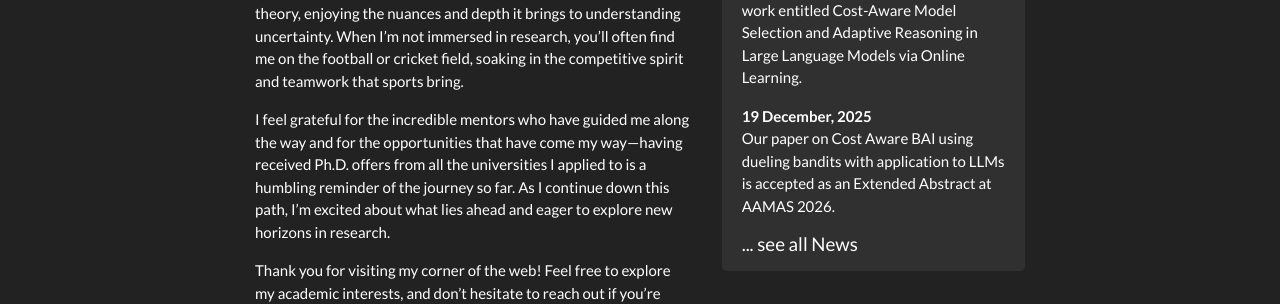
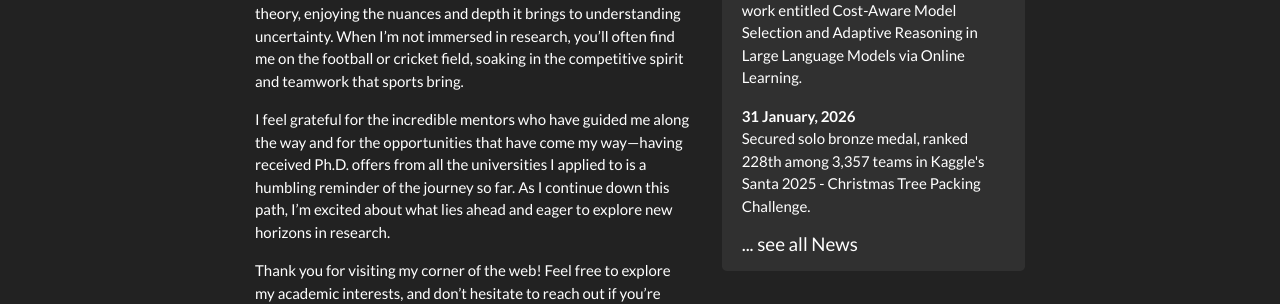
Before and after one commit to SarveshVGharat/SarveshVGharat.github.io, a Jekyll site: the page built from _pages/home.md, in a window 1280 px wide and 1323 px high. Shown: the part 706-1010 px from the top of the window. Built offline with Jekyll 4.4.1, drawn with Linux system fonts in a browser that asks for light colours; nearby versions of some CDN libraries; a style sheet for code colours, icons or effects is not loaded; part of the change alters nothing that is shown.

Commit message:
Update news.yml

```diff
--- a/_data/news.yml
+++ b/_data/news.yml
@@ -3,6 +3,9 @@
 
 - date: 23 February, 2026
   headline: "Got an acceptance at AAMAS DC for work entitled Cost-Aware Model Selection and Adaptive Reasoning in Large Language Models via Online Learning."
+
+- date: 31 January, 2026
+  headline: "Secured solo bronze medal, ranked 228th among 3,357 teams in Kaggle's Santa 2025 - Christmas Tree Packing Challenge."
 
 - date: 19 December, 2025
   headline: "Our paper on Cost Aware BAI using dueling bandits with application to LLMs is accepted as an Extended Abstract at AAMAS 2026."
@@ -26,46 +29,46 @@
   headline: "Selected to attend GDM Research Symposium 2025."
 
 - date: 25 December, 2024
-  headline: "Serving as a PC Member for IJCAI AI for Social Good track.k"
+  headline: "Serving as a PC Member for IJCAI AI for Social Good track."
 
 - date: 21 December, 2024
   headline: "Selected to attend Reinforcement Learning Workshop 2025 at IISc Bangalore."
 
 - date: 21 December, 2024
-  headline: "Our paper on RAI is now accepted at ICASSP 2025"
+  headline: "Our paper on RAI is now accepted at ICASSP 2025."
 
 - date: 8 December, 2024
-  headline: "SBI India now funds My PhD thesis on LLM optimization through human feedback"
+  headline: "SBI India now funds my PhD thesis on LLM optimization through human feedback."
 
 - date: 7 December, 2024
-  headline: "Will be attending exSPLORe workshop 2025, looking forward to connect"
+  headline: "Will be attending exSPLORe workshop 2025, looking forward to connecting."
 
 - date: 22 November, 2024
-  headline: "Crossed 50 citations on Google Scholar"
+  headline: "Crossed 50 citations on Google Scholar."
 
 - date: 23 October, 2024
-  headline: "Selected to attend the PhD Clinic at ACM CODS COMAD 2024"
+  headline: "Selected to attend the PhD Clinic at ACM CODS COMAD 2024."
 
 - date: 23 September, 2024
-  headline: "Selected for poster presentation at IndoML 2024 for research on Representative Arm Identification"
+  headline: "Selected for poster presentation at IndoML 2024 for research on Representative Arm Identification."
 
 - date: 26 August, 2024
-  headline: "Our recent work on Representative Arm Identification has been now uploaded to arXiv"
+  headline: "Our recent work on Representative Arm Identification has now been uploaded to arXiv."
 
 - date: 11 June, 2024
-  headline: "Delivered a talk at IAU-IAA Astrostatistics and Astroinformatics seminars"
+  headline: "Delivered a talk at IAU-IAA Astrostatistics and Astroinformatics seminars."
 
 - date: 19 April, 2024
-  headline: "Secured silver medal, ranked 79th among 2,175 teams in Kaggle's LLM Prompt Recovery challenge"
+  headline: "Secured silver medal, ranked 79th among 2,175 teams in Kaggle's LLM Prompt Recovery challenge."
 
 - date: 2 April, 2024
-  headline: "Paper accepted at PASA"
+  headline: "Paper accepted at PASA."
 
 - date: 28 March, 2024
-  headline: "Reached 25 citations on Google Scholar"
+  headline: "Reached 25 citations on Google Scholar."
 
 - date: 11 January, 2024
-  headline: "Selected to attend Research Week with Google 2024"
+  headline: "Selected to attend Research Week with Google 2024."
 
 - date: 3 January, 2024
   headline: "Paper accepted at MNRAS"
```
